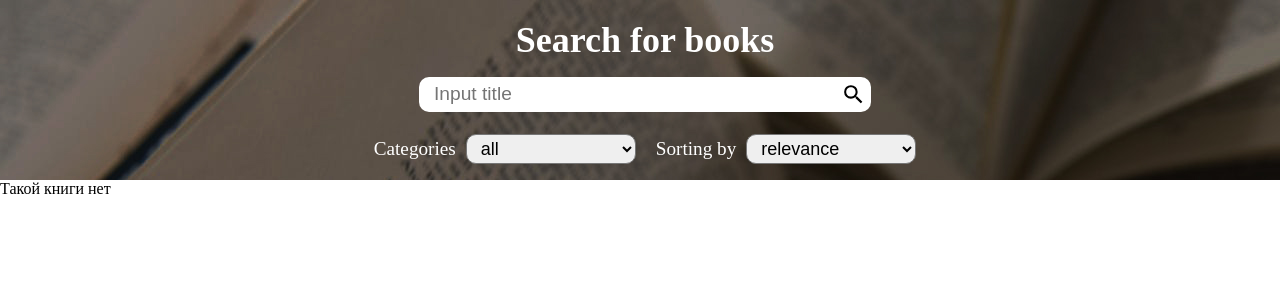
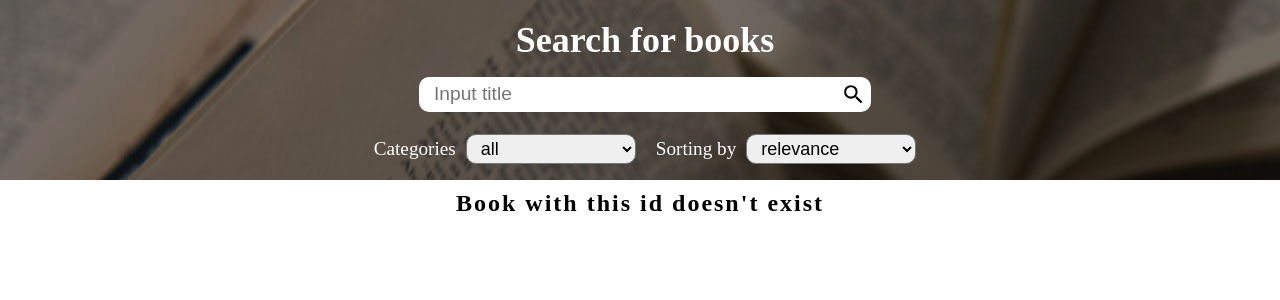
Before and after one commit to 1KejVan1/ModsenPracticeTask2, a React app: page /book/1 in a window 1280 px wide. Shown: the top 300 px of the page. Built offline with nearby package versions, Linux system fonts and the light colour scheme.

Commit message:
The "not found" page and "doesn't exist book" page were created

```diff
--- /dev/null
+++ b/src/pages/BookDoesntExistPage/BookDoesntExistsPage.tsx
@@ -0,0 +1,8 @@
+import { ReactElement } from "react";
+import style from "./doesn'texist.module.scss";
+
+function BookDoesntExistPage(): ReactElement {
+  return <div className={style.container}>Book with this id doesn't exist</div>;
+}
+
+export default BookDoesntExistPage;
--- /dev/null
+++ b/src/pages/BookDoesntExistPage/doesn'texist.module.scss
@@ -0,0 +1,10 @@
+.container {
+  display: flex;
+  justify-content: center;
+  text-align: center;
+  margin-top: 10px;
+  font-size: x-large;
+  letter-spacing: 2px;
+  word-wrap: break-word;
+  font-weight: 600;
+}
--- a/src/pages/BookPage/BookPage.tsx
+++ b/src/pages/BookPage/BookPage.tsx
@@ -3,6 +3,7 @@ import { useParams } from "react-router";
 import { useAppSelect } from "../../hooks/redux";
 import { IBook } from "../../interfaces/IBook";
 import style from "./bookpage.module.scss";
+import BookDoesntExistPage from "../BookDoesntExistPage/BookDoesntExistsPage";
 
 function BookPage(): ReactElement {
   const params = useParams<string>();
@@ -12,7 +13,7 @@ function BookPage(): ReactElement {
   );
 
   if (book === undefined) {
-    return <div>Такой книги нет</div>;
+    return <BookDoesntExistPage />;
   } else {
     return (
       <div className={style.container}>
--- a/src/pages/MainPage/MainPage.tsx
+++ b/src/pages/MainPage/MainPage.tsx
@@ -1,4 +1,4 @@
-import { ReactElement, useEffect, useMemo, useState } from "react";
+import { ReactElement, useEffect, useState } from "react";
 import CardList from "../../components/CardList/CardList";
 import style from "./page.module.scss";
 import { useAppDispatch, useAppSelect } from "../../hooks/redux";
--- /dev/null
+++ b/src/pages/NotFoundPage/NotFoundPage.tsx
@@ -0,0 +1,8 @@
+import { ReactElement } from "react";
+import style from "./notfoundpage.module.scss";
+
+function NotFoundPage(): ReactElement {
+  return <div className={style.container}>The page doesn't exist</div>;
+}
+
+export default NotFoundPage;
--- /dev/null
+++ b/src/pages/NotFoundPage/notfoundpage.module.scss
@@ -0,0 +1,10 @@
+.container {
+  display: flex;
+  justify-content: center;
+  text-align: center;
+  margin-top: 10px;
+  font-size: x-large;
+  letter-spacing: 2px;
+  word-wrap: break-word;
+  font-weight: 600;
+}
--- a/src/router/AppRouter.tsx
+++ b/src/router/AppRouter.tsx
@@ -3,14 +3,14 @@ import { Routes, Route } from "react-router";
 import Layout from "../components/Layout/Layout";
 import MainPage from "../pages/MainPage/MainPage";
 import BookPage from "../pages/BookPage/BookPage";
-
+import NotFoundPage from "../pages/NotFoundPage/NotFoundPage";
 function AppRouter(): ReactElement {
   return (
     <Routes>
       <Route path="/" element={<Layout />}>
         <Route index element={<MainPage />} />
-        <Route path="book/:id" element={<BookPage />}></Route>
-        <Route path="*" element={<div>Такой страницы нет</div>} />
+        <Route path="book/:id" element={<BookPage />} />
+        <Route path="*" element={<NotFoundPage />} />
       </Route>
     </Routes>
   );
```
